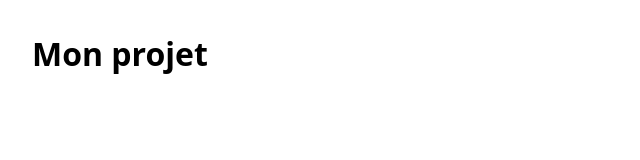
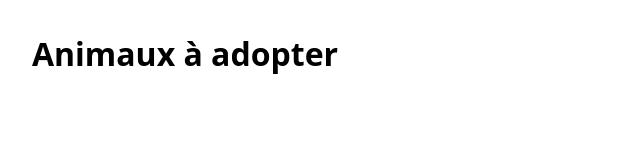
Before and after one commit to lennie0312/122-projet-perso-lennie-lehmann, a plain HTML site: page index.html in a window 1280 px wide. Shown: the whole page, without its empty margins (0-640 px from the left). Drawn offline with Linux system fonts and the light colour scheme.

Commit message:
Changer le titre

```diff
--- a/index.html
+++ b/index.html
@@ -8,7 +8,7 @@
 </head>
 <body>
   <header>
-    <h1>Mon projet</h1>
+    <h1>Animaux à adopter</h1>
   </header>
 
   <main>
```
